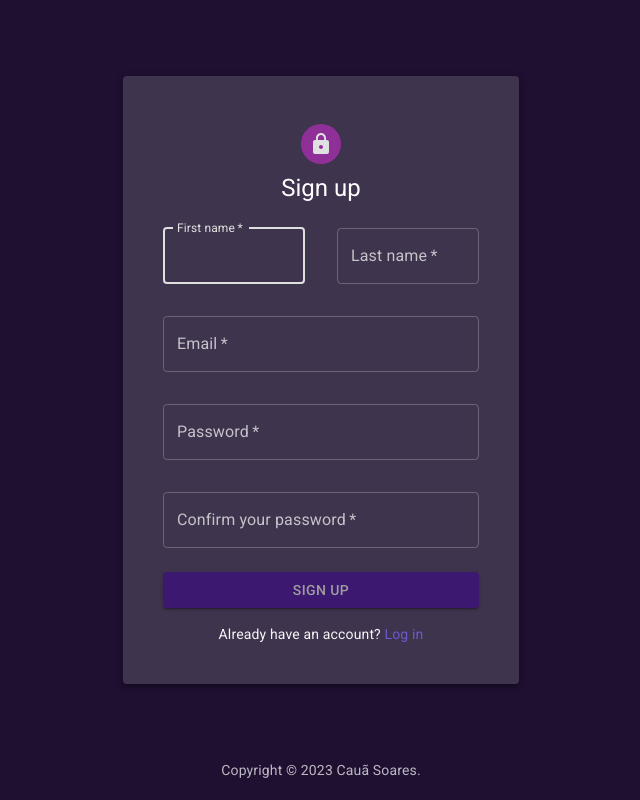
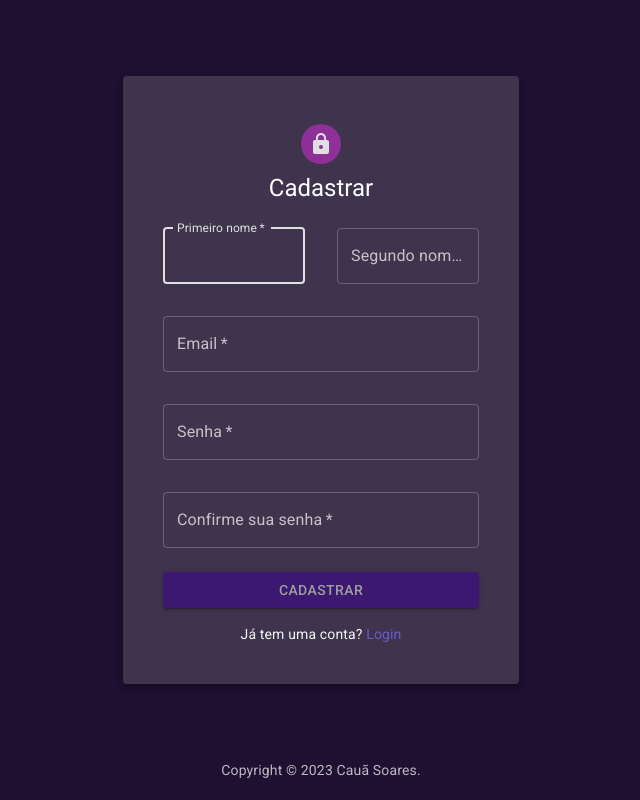
Before and after one commit to ocsoares/Auth-Form-NextJS, a Next.js app: page /auth/signup in a window 1280 px wide. Shown: the whole page, without its empty margins (319-959 px from the left). Built offline with nearby package versions, Linux system fonts and the light colour scheme.

Commit message:
feat: add portuguese text in form fields

```diff
--- a/src/app/auth/signup/components/AuthSignUpForm.tsx
+++ b/src/app/auth/signup/components/AuthSignUpForm.tsx
@@ -39,7 +39,7 @@ export function AuthSignUpForm() {
             sm={6}
             id="firstName"
             type="text"
-            label="First name"
+            label="Primeiro nome"
             {...register("firstName")}
           />
 
@@ -50,7 +50,7 @@ export function AuthSignUpForm() {
             sm={6}
             id="lastName"
             type="text"
-            label="Last name"
+            label="Segundo nome"
             {...register("lastName")}
           />
 
@@ -70,7 +70,7 @@ export function AuthSignUpForm() {
             helperText={errors.password?.message}
             id="password"
             type="password"
-            label="Password"
+            label="Senha"
             {...register("password")}
           />
 
@@ -80,17 +80,13 @@ export function AuthSignUpForm() {
             helperText={errors.confirmPassword?.message}
             id="confirmPassword"
             type="password"
-            label="Confirm your password"
+            label="Confirme sua senha"
             {...register("confirmPassword")}
           />
         </Grid>
-        <AppButton disabled={formSent} text="Sign Up" />
+        <AppButton disabled={formSent} text="Cadastrar" />
 
-        <AuthTextLink
-          text="Already have an account? "
-          link="login"
-          textLink="Log in"
-        />
+        <AuthTextLink text="Já tem uma conta? " link="login" textLink="Login" />
       </Box>
       <Stack spacing={2} sx={{ position: "absolute", top: 70, right: 0 }}>
         {/* Dentro de uma Condicional para NÃO ocupar ESPAÇO desnecessário do "Stack" */}
--- a/src/app/auth/signup/page.tsx
+++ b/src/app/auth/signup/page.tsx
@@ -31,7 +31,7 @@ export default function SignUpForm() {
           }}
         >
           <AppAvatar avatar={<Lock color="secondary" />} />
-          <Typography variant="h5">Sign up</Typography>
+          <Typography variant="h5">Cadastrar</Typography>
           <AuthSignUpForm />
         </Box>
       </Paper>
```
Also changed, not shown: src/app/auth/login/components/AuthLoginForm.tsx (+5 -5 lines).
